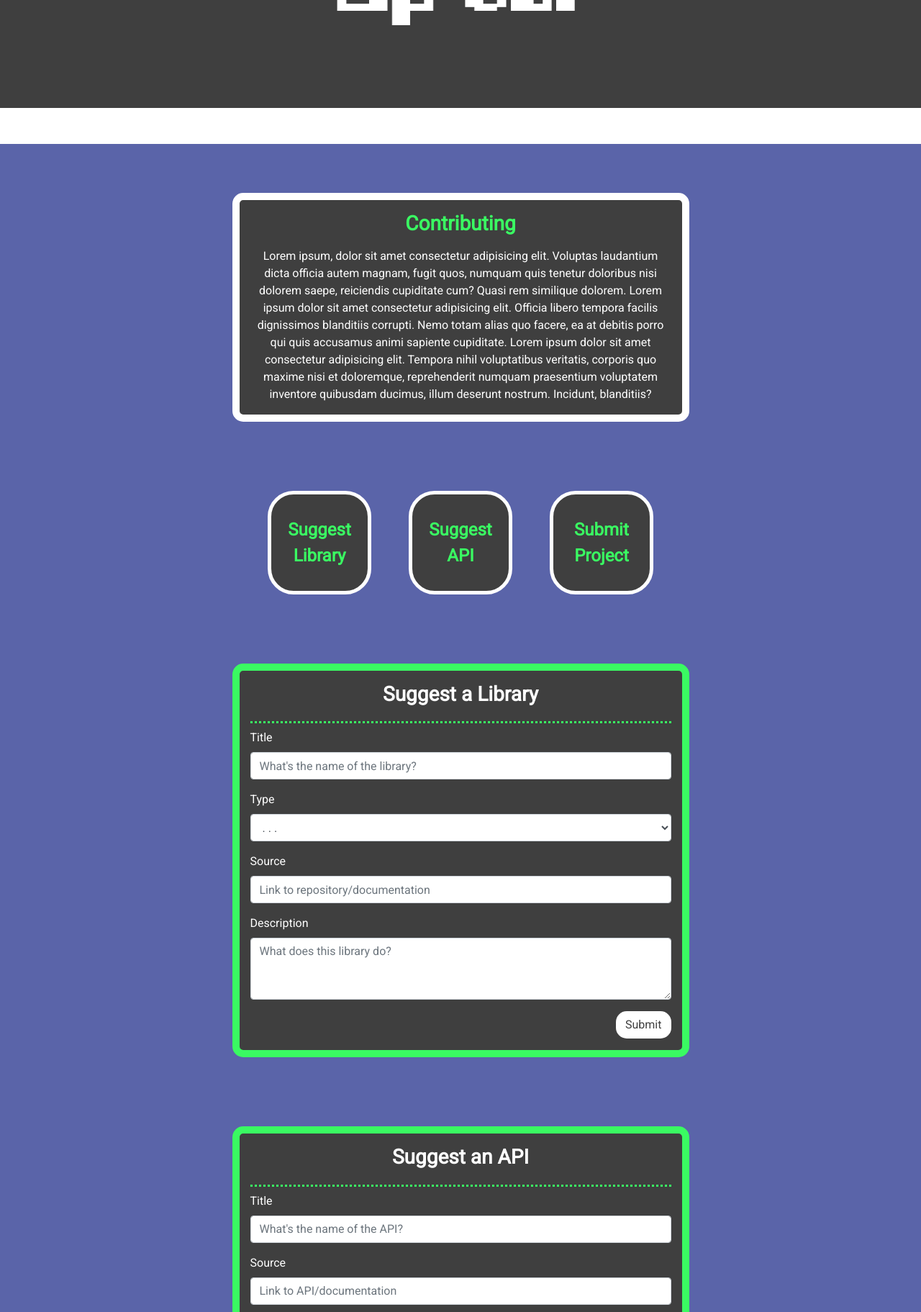
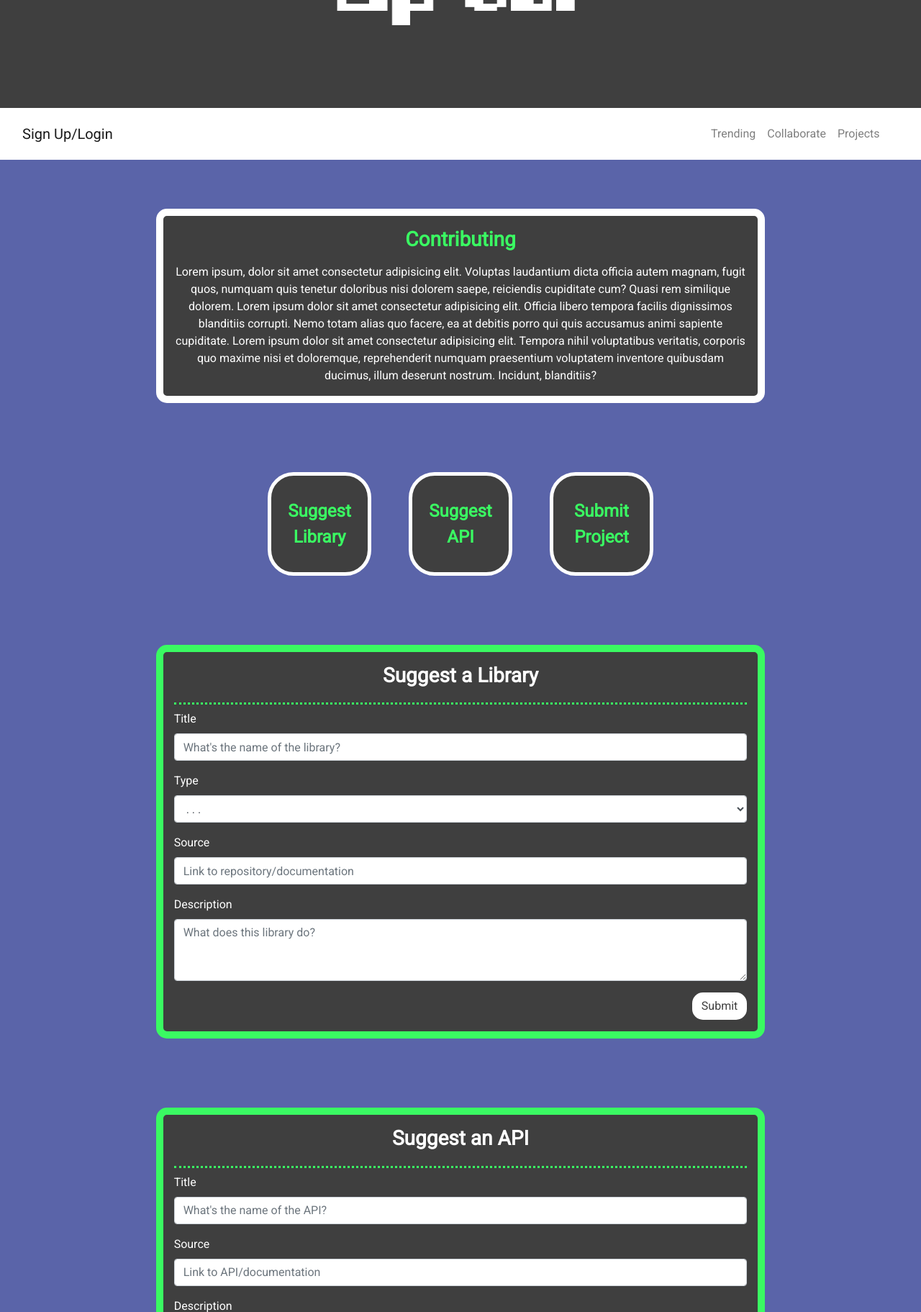
Before and after one commit to gggriffin/Sprout, a Node server app: page /collaborate in a window 1280 px wide. Shown: the part 170-1993 px from the top of the page at 72% size. Run offline with Node 20, Linux system fonts and the light colour scheme; some libraries are stand-ins or nearby versions.

Commit message:
created navbar and applied to all handlebars pages. Need to add collapse for small to medium screen sizes

```diff
--- a/public/styles/styles.css
+++ b/public/styles/styles.css
@@ -30,10 +30,9 @@ font-weight: bold;
   background-color: #FFFFFF;
 }
 
-/* Header tile. Need to remove border-bottom when navbar is complete*/
+/* Header tile.*/
 .header {
   background-color: #3f3f3f;
-  border-bottom: 50px solid #FFFFFF;
 }
 
 /* Header gif on page load. Needs to be resized for different screen sizes in media query*/
--- a/views/collaborate.handlebars
+++ b/views/collaborate.handlebars
@@ -3,11 +3,37 @@
   <img src="/assets/img/Sprout Header.gif" class="header-gif offset-4 col-sm-4" alt="">
 </div>
 
+{{! Navbar }}
+<nav class="navbar navbar-expand-lg navbar-light" style="background-color: #FFFFFF">
+  <div class="container-fluid">
+    <a class="navbar-brand" href="#">Sign Up/Login</a>
+    <button class="navbar-toggler" type="button" data-toggle="collapse" data-target="#navbarSupportedContent"
+      aria-controls="navbarSupportedContent" aria-expanded="false" aria-label="Toggle navigation">
+      <span class="navbar-toggler-icon"></span>
+    </button>
+    <div class="collapse navbar-collapse" id="navbarSupportedContent">
+      <ul class="navbar navbar-nav mr-auto offset-9">
+        <li class="nav-item">
+          <a class="nav-link" href="/trending">Trending</a>
+        </li>
+        <li class="nav-item">
+          <a class="nav-link" href="/collaborate">Collaborate</a>
+        </li>
+        <li class="nav-item">
+          <a class="nav-link" href="/projects">Projects</a>
+        </li>
+      </ul>
+      </div>
+    </div>
+</nav>
+
+{{! Background starts here}}
+
 <div class="background mb-5">
 
   {{! Collaborate description tile}}
   <div class="row">
-    <div class="col-6 offset-3 text-center mt-5 feature mb-5">
+    <div class="col-8 offset-2 text-center mt-5 feature mb-5">
       <h3 class="mt-3 feature-title">Contributing</h3>
       <p class="mt-3">Lorem ipsum, dolor sit amet consectetur adipisicing elit. Voluptas laudantium dicta officia autem
         magnam, fugit quos, numquam quis tenetur doloribus nisi dolorem saepe, reiciendis cupiditate cum? Quasi rem
@@ -28,7 +54,7 @@
 
   {{! User Library Submission Form}}
   <div class="row">
-    <div class="col-6 offset-3 mt-5 feature mb-5 suggest-form">
+    <div class="col-8 offset-2 mt-5 feature mb-5 suggest-form">
       <h3 class="mt-3 text-center suggest-title">Suggest a Library</h3>
 
       <div class="form-group">
@@ -69,7 +95,7 @@
 
   {{! User API Submission Form}}
   <div class="row">
-    <div class="col-6 offset-3 mt-5 feature mb-5 suggest-form">
+    <div class="col-8 offset-2 mt-5 feature mb-5 suggest-form">
       <h3 class="mt-3 text-center suggest-title">Suggest an API</h3>
 
       <div class="form-group">
@@ -93,7 +119,7 @@
 
   {{! User Project Submission Form}}
   <div class="row">
-    <div class="col-6 offset-3 mt-5 feature mb-5 suggest-form">
+    <div class="col-8 offset-2 mt-5 feature mb-5 suggest-form">
       <h3 class="mt-3 text-center suggest-title">Submit a Project</h3>
 
       <div class="form-group">
```
Also changed, not shown: views/contact.handlebars (+25 -0 lines), views/index.handlebars (+39 -8 lines), views/projects.handlebars (+28 -0 lines), views/trending.handlebars (+26 -0 lines).
